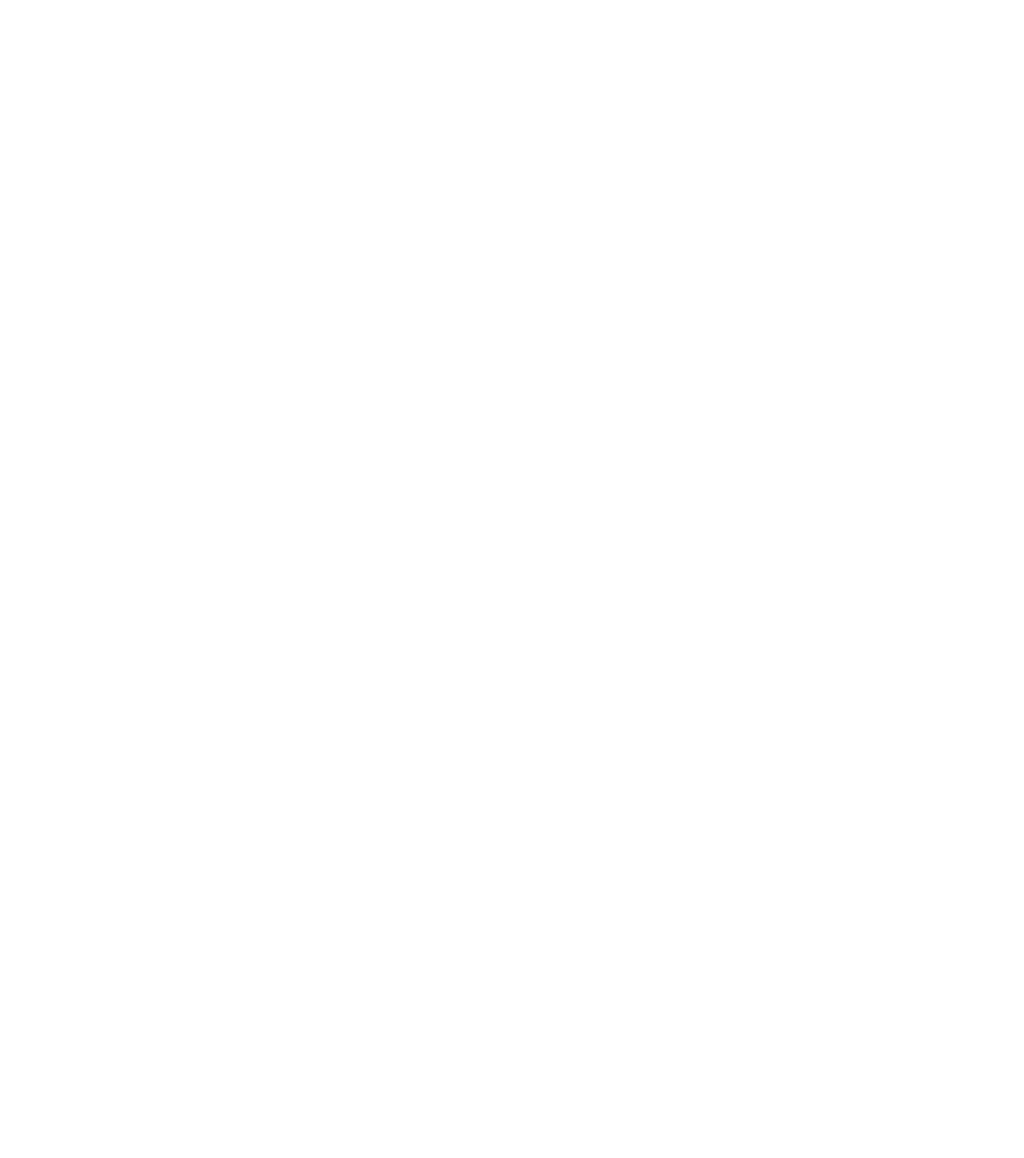
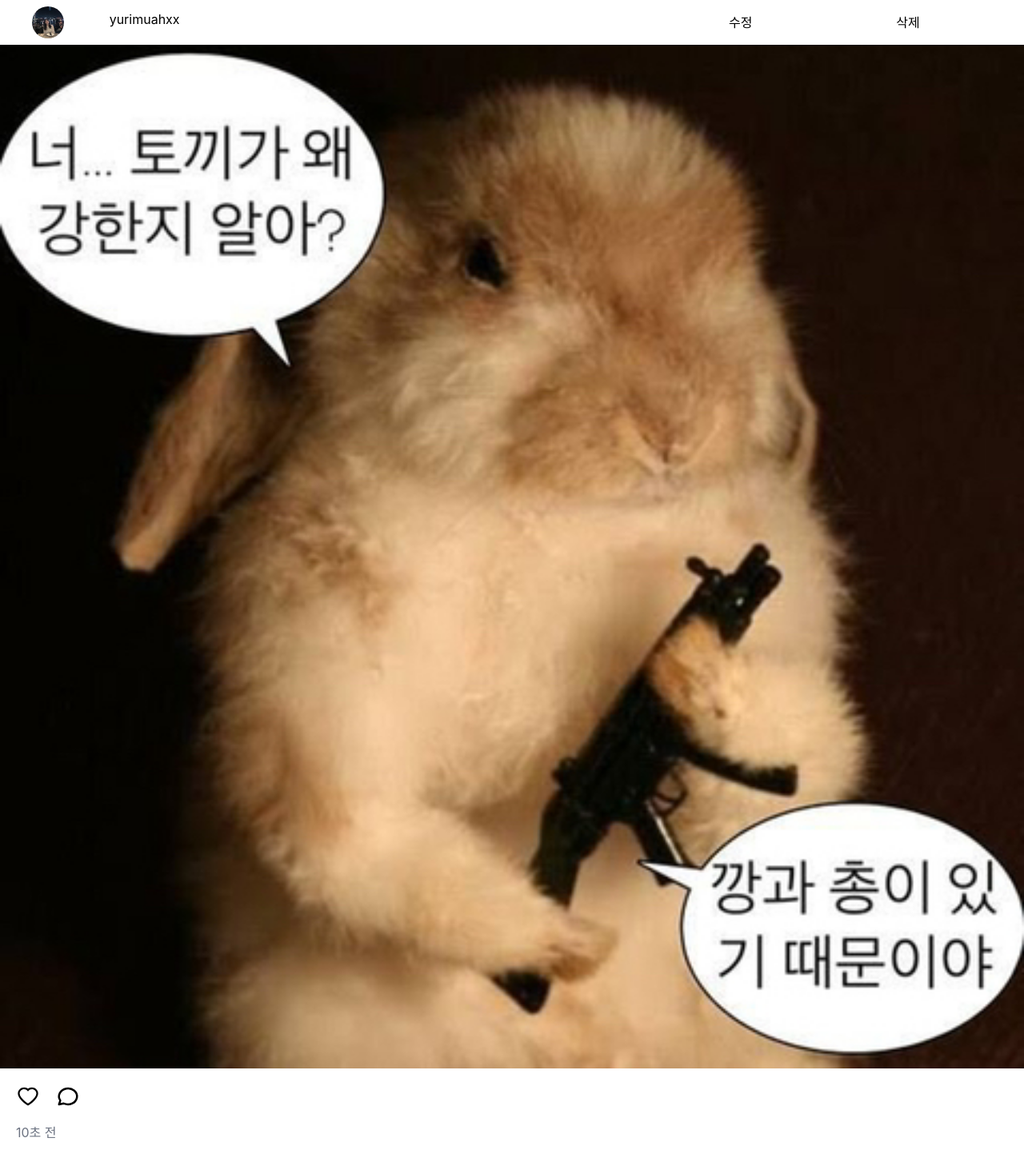
Before and after one commit to yurimpark/dotorigram_backup, a React (Create React App) app: page /postedcontent in a window 1280 px wide. Before the commit this address had no page. Shown: the whole page at 80% size. Before the commit the page ends 800 px from the top, so only its background shows below. Built offline with nearby package versions, Linux system fonts and the light colour scheme.

Commit message:
ContentUpload 수정, PostedContent 생성

```diff
--- a/public/index.html
+++ b/public/index.html
@@ -1,11 +1,22 @@
 <!DOCTYPE html>
 <html lang="en">
   <head>
+    <!--폰트 추가-->
+    <link rel="preconnect" href="https://fonts.googleapis.com" />
+    <link rel="preconnect" href="https://fonts.gstatic.com" crossorigin />
+    <link
+      href="https://fonts.googleapis.com/css2?family=Noto+Sans+KR:wght@300&display=swap"
+      rel="stylesheet"
+    />
+
     <meta charset="utf-8" />
     <link rel="icon" href="%PUBLIC_URL%/favicon.ico" />
     <meta name="viewport" content="width=device-width, initial-scale=1" />
     <meta name="theme-color" content="#000000" />
-    <meta name="description" content="Web site created using create-react-app" />
+    <meta
+      name="description"
+      content="Web site created using create-react-app"
+    />
     <link rel="apple-touch-icon" href="%PUBLIC_URL%/logo192.png" />
     <!--
       manifest.json provides metadata used when your web app is installed on a
--- a/src/App.js
+++ b/src/App.js
@@ -3,6 +3,8 @@
 import Mainpage from "./pages/Mainpage";
 import Login from "./components/Login/Login";
 import Register from "./components/Login/Register";
+import ContentUpload from "./components/contents/ContentUpload";
+import PostedContent from "./components/contents/PostedContent";
 
 function App() {
   return (
@@ -14,6 +16,8 @@
         <Route path="/addpost" element={} />
         <Route path="/mypage" element={} /> */}
       <Route path="/" element={<Mainpage />} />
+      <Route path="/contentupload" element={<ContentUpload />} />
+      <Route path="/postedcontent" element={<PostedContent />} />
     </Routes>
   );
 }
--- a/src/components/contents/ContentUpload.jsx
+++ b/src/components/contents/ContentUpload.jsx
@@ -3,7 +3,7 @@
 
 function ContentUpload() {
   return (
-    <div>
+    <div className="max-w-screen-sm ">
       <div className="flex justify-between mt-2">
         <CloseIcon className="ml-5" />
         <span>새로운 사진 게시물</span>
@@ -15,7 +15,7 @@
         alt="img"
       />
       <textarea
-        className="border-none w-full h-96"
+        className="border-none w-full h-96 text-xl placeholder:text-base"
         placeholder="문구 입력..."
       ></textarea>
     </div>
--- /dev/null
+++ b/src/components/contents/PostedContent.jsx
@@ -0,0 +1,36 @@
+import React from "react";
+import { Avatar } from "@mui/material";
+import profile from "../../static/img/profile.jpg";
+import { AiOutlineHeart } from "react-icons/ai";
+import { TbMessageCircle2 } from "react-icons/tb";
+
+function PostedContent() {
+  return (
+    <div>
+      <div className="flex justify-around mx-3 mt-2">
+        <Avatar src={profile} />
+        <div className="basis-1/2 mt-1">yurimuahxx</div>
+        <div className="flex justify-around basis-1/3">
+          <button className="basis-1/2 hover:text-blue-600">수정</button>
+          <button className="basis-1/2 hover:text-red-600">삭제</button>
+        </div>
+      </div>
+      <img
+        src={require("../../static/img/feed_img.jpg")}
+        className="w-100 h-100 m-auto mt-2 w-full"
+        alt="img"
+      />
+      <div className="m-5">
+        <button>
+          <AiOutlineHeart className="text-3xl" />
+        </button>
+        <button className="mx-5">
+          <TbMessageCircle2 className="text-3xl" />
+        </button>
+        <h1 className="text-gray-500 mt-3">10초 전</h1>
+      </div>
+    </div>
+  );
+}
+
+export default PostedContent;
--- a/src/index.css
+++ b/src/index.css
@@ -4,13 +4,17 @@
 
 body {
   margin: 0;
-  font-family: -apple-system, BlinkMacSystemFont, 'Segoe UI', 'Roboto', 'Oxygen', 'Ubuntu', 'Cantarell', 'Fira Sans', 'Droid Sans', 'Helvetica Neue', sans-serif;
+  font-family: -apple-system, BlinkMacSystemFont, "Segoe UI", "Roboto", "Oxygen",
+    "Ubuntu", "Cantarell", "Fira Sans", "Droid Sans", "Helvetica Neue",
+    sans-serif;
   -webkit-font-smoothing: antialiased;
   -moz-osx-font-smoothing: grayscale;
 }
 
 code {
-  font-family: source-code-pro, Menlo, Monaco, Consolas, 'Courier New', monospace;
+  font-family: "Noto Sans KR", system-ui, -apple-system, BlinkMacSystemFont,
+    "Segoe UI", Roboto, sans-serif, "Apple Color Emoji", "Segoe UI Emoji",
+    "Segoe UI Symbol", "Noto Color Emoji";
 }
 
 @tailwind base;
```
Also changed, not shown: package.json (+6 -1 lines), src/components/main/FeedContent.jsx (+7 -7 lines), src/components/main/FeedList.jsx (+9 -9 lines), src/static/img/profile.jpg (added), 1 other file (tests, documents, lock files or other folders).
